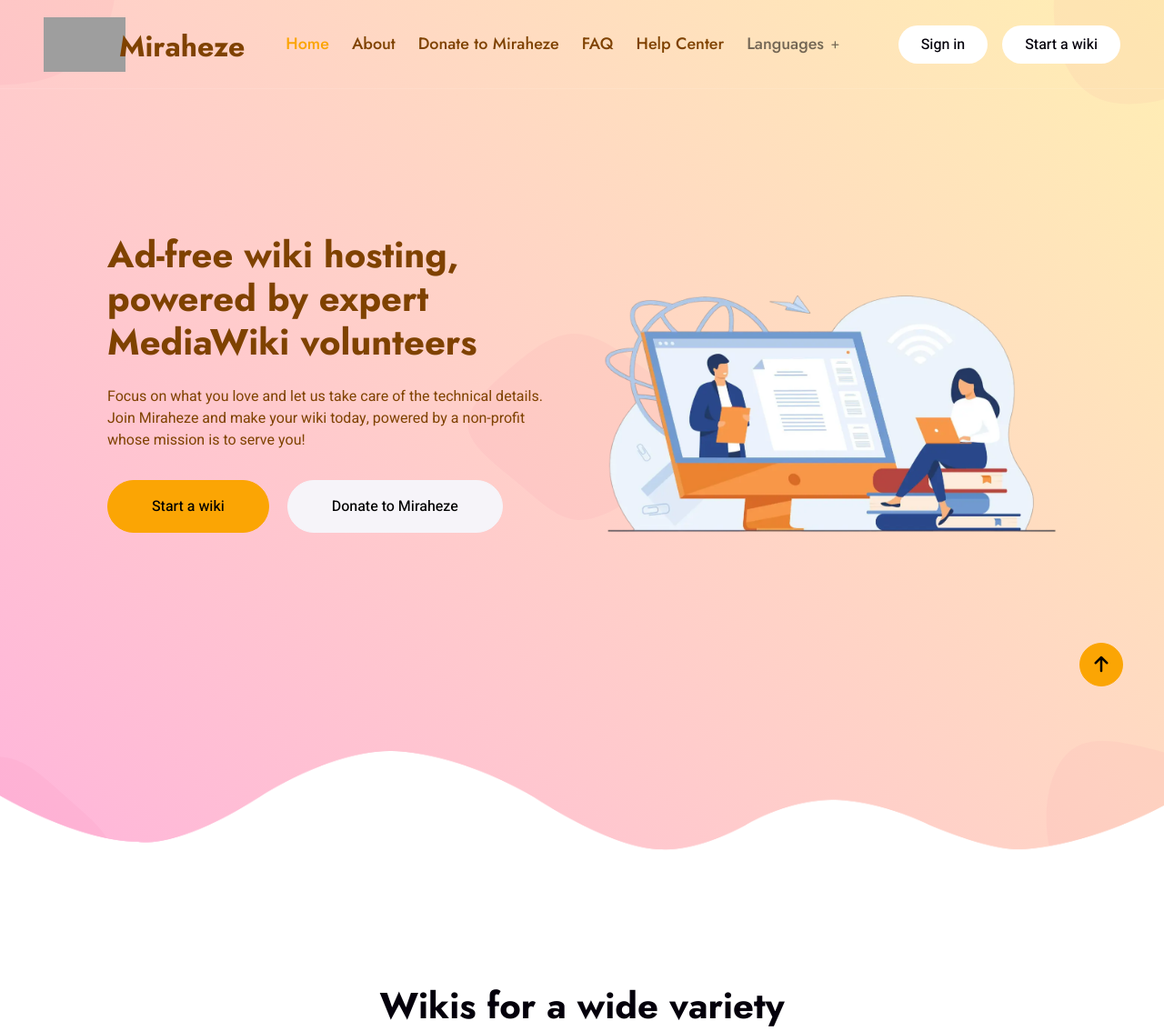
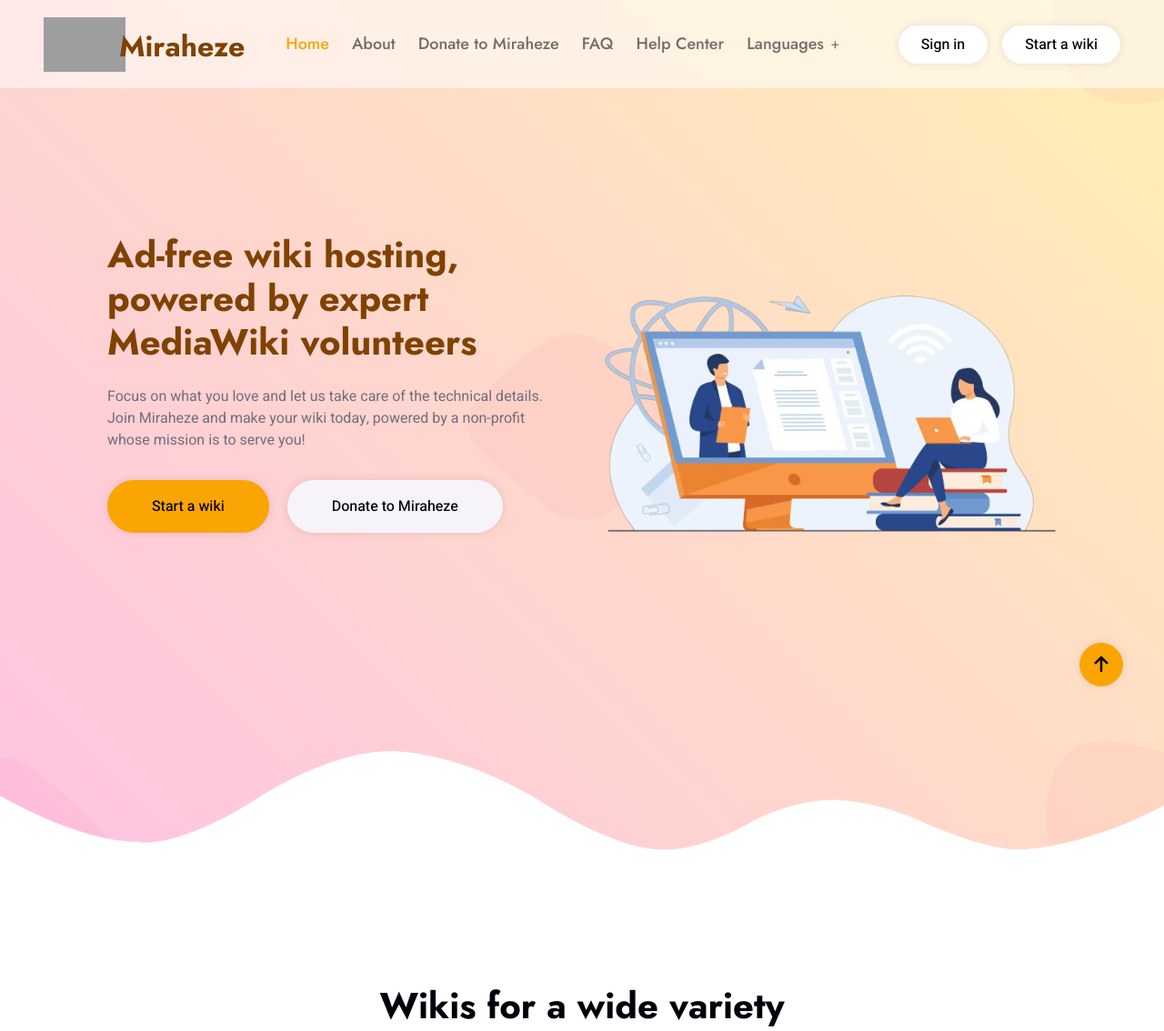
Before and after one commit to miraheze/landing, a PHP site: page / in a window 1280 px wide. Shown: the top 1134 px of the page at 91% size. Run offline with PHP 8.4, Linux system fonts and the light colour scheme; some libraries are stand-ins or nearby versions; grey boxes are pictures that could not be loaded.

Commit message:
adjust link and text colors for readability

```diff
--- a/css/style.css
+++ b/css/style.css
@@ -4,7 +4,12 @@
     --secondary: #FBA504;
     --light: #F6F4F9;
     --dark: #04000B;
-    --gradient-base: linear-gradient(45deg, #ffb5db, #ffefb3);
+
+    --link-base: #6222CC;
+    --link-hover: #4e1ba3;
+    --text-accent: #7f4200;
+    --semitransparent: #ffffff90;
+    --gradient-base: linear-gradient(45deg, #ffc3e2, #ffefb3);
     --gradient-detail: #e75492;
 }
 
@@ -17,6 +22,11 @@
         --light: #F6F4F9;
         --dark: #04000B;
         */
+
+        --link-base: #FBA504;
+        --link-hover: #ffc75e;
+        --text-accent: #ffe2b6 ;
+        --semitransparent: #00000080;
         --gradient-base: linear-gradient(45deg, #850062, #9f8500);
         --gradient-detail: #ffffff;
     }
@@ -40,13 +50,15 @@
         background-color: #404040 !important;
     }
 
+    .navbar-light .navbar-nav .nav-link {
+        color: rgb(255 255 255 / 85%);
+    }
+
 }
 
 /*** Light mode ***/
 @media (prefers-color-scheme: light) {
-    .text-lightmode {
-        color: #7f4200 !important;
-    }
+
 }
 
 /*** Spinner ***/
@@ -71,6 +83,15 @@
     z-index: 99;
 }
 
+
+/*** Text ***/
+.text-accent {
+    color: var(--text-accent) !important;
+}
+
+.border-bottom {
+    border-bottom: 1px solid var(--text-accent) !important;
+}
 
 /*** Heading ***/
 h1,
@@ -110,10 +131,11 @@ h6,
 .btn {
     font-weight: 500;
     transition: .5s;
+    box-shadow: 0 0 10px rgb(0 0 0 / 10%);
 }
 
 .btn:hover {
-    box-shadow: 0 0 10px rgba(0, 0, 0, .5);
+    box-shadow: 0 0 8px rgb(0 0 0 / 30%);
 }
 
 .btn-square {
@@ -188,7 +210,19 @@ h6,
     max-height: 45px;
 }
 
+.nav.nav-link {
+    color: var(--link-base) !important;
+}
+
+.nav.nav-link:hover {
+    color: var(--link-hover) !important;
+}
+
 @media (max-width: 991.98px) {
+    .navbar {
+        position: relative;  /* avoid being covered by the overlay images */
+        z-index: 9;
+    }
     .sticky-top.navbar-light {
         position: relative;
         background: #FFFFFF;
@@ -221,7 +255,7 @@ h6,
         width: 100%;
         top: 0;
         left: 0;
-        border-bottom: 1px solid rgba(256, 256, 256, .1);
+        background-color: var(--semitransparent);
         z-index: 999;
     }
 
@@ -317,8 +351,10 @@ h6,
     background-color: white;
 }
 
-.hero-header > .container {
-    position: relative;  /* avoid being covered by the blob images */
+.hero-header > .container,
+.footer > div {
+    position: relative;  /* avoid being covered by the overlay images */
+    z-index: 9;
 }
 
 /*** Section Title ***/
@@ -658,6 +694,7 @@ h6,
     border: 1px solid rgba(256, 256, 256, .1);
     border-radius: 40px;
     transition: .3s;
+    box-shadow: none;
 }
 
 .footer .btn.btn-social:hover {
@@ -688,10 +725,14 @@ h6,
     color: var(--secondary);
 }
 
+.footer .copyright-container {
+    background: var(--semitransparent);
+    margin: 0 -0.75rem;
+}
+
 .footer .copyright {
     padding: 25px 0;
     font-size: 14px;
-    border-top: 1px solid rgba(256, 256, 256, .1);
 }
 
 .footer .copyright a {
--- a/index.php
+++ b/index.php
@@ -42,7 +42,7 @@
     <!-- Icon Font Stylesheet -->
     <link href="https://cdnjs.cloudflare.com/ajax/libs/font-awesome/6.4.0/css/all.min.css" rel="stylesheet">
 
-    <!-- Customized Bootstrap Stylesheet https://miraheze.org-->
+    <!-- Customized Bootstrap Stylesheet -->
     <link href="./css/bootstrap.min.css" rel="stylesheet">
 
     <!-- Template Stylesheet -->
@@ -74,26 +74,26 @@
             <nav class="navbar navbar-expand-lg navbar-light px-4 px-lg-5 py-3 py-lg-0">
                 <a href="" class="navbar-brand p-0">
                     <img class="logo" src="https://static.miraheze.org/metawiki/3/35/Miraheze_Logo.svg" width="135" alt="Miraheze">
-                    <h1 class="m-0 wordmark text-lightmode">Miraheze</h1>
+                    <h1 class="m-0 wordmark text-accent">Miraheze</h1>
                 </a>
                 <button class="navbar-toggler" type="button" data-bs-toggle="collapse" data-bs-target="#navbarCollapse" title="Navigation menu">
                     <span class="fa fa-bars"></span>
                 </button>
                 <div class="collapse navbar-collapse" id="navbarCollapse">
                     <div class="navbar-nav mx-auto py-0">
-                        <a href="/" class="nav-item nav-link active text-lightmode">
+                        <a href="/" class="nav-item nav-link active">
 							<?php echo getTranslation( 'home' ); ?>
 						</a>
-                        <a href="https://meta.miraheze.org/wiki/Special:MyLanguage/Miraheze:About" class="nav-item nav-link text-lightmode" title="<?php echo getTranslation( 'about-heading' ); ?>">
+                        <a href="https://meta.miraheze.org/wiki/Special:MyLanguage/Miraheze:About" class="nav-item nav-link" title="<?php echo getTranslation( 'about-heading' ); ?>">
 							<?php echo getTranslation( 'about-heading' ); ?>
 						</a>
-                        <a href="https://meta.miraheze.org/wiki/Special:MyLanguage/Donate" class="nav-item nav-link text-lightmode" title="<?php echo getTranslation( 'donate-heading' ); ?>">
+                        <a href="https://meta.miraheze.org/wiki/Special:MyLanguage/Donate" class="nav-item nav-link" title="<?php echo getTranslation( 'donate-heading' ); ?>">
 							<?php echo getTranslation( 'donate-heading' ); ?>
 						</a>
-                        <a href="https://meta.miraheze.org/wiki/Special:MyLanguage/FAQ" class="nav-item nav-link text-lightmode" title="<?php echo getTranslation( 'faq' ); ?>">
+                        <a href="https://meta.miraheze.org/wiki/Special:MyLanguage/FAQ" class="nav-item nav-link" title="<?php echo getTranslation( 'faq' ); ?>">
 							<?php echo getTranslation( 'faq' ); ?>
 						</a>
-                        <a href="https://meta.miraheze.org/wiki/Special:MyLanguage/Help_center" class="nav-item nav-link text-lightmode" title="<?php echo getTranslation( 'help-center' ); ?>">
+                        <a href="https://meta.miraheze.org/wiki/Special:MyLanguage/Help_center" class="nav-item nav-link" title="<?php echo getTranslation( 'help-center' ); ?>">
 							<?php echo getTranslation( 'help-center' ); ?>
 						</a>
                         <div class="nav-item dropdown">
@@ -129,10 +129,10 @@
                 <div class="container px-lg-5">
                     <div class="row g-5 align-items-end">
                         <div class="col-lg-6 text-center text-lg-start">
-                            <h1 class="text-lightmode mb-4">
+                            <h1 class="text-accent mb-4">
 								<?php echo getTranslation( 'welcome-text' ); ?>
 							</h1>
-                            <p class="text-lightmode pb-3">
+                            <p class="pb-3">
 								<?php echo getTranslation( 'description-text' ); ?>
 							</p>
                             <a href="https://meta.miraheze.org/wiki/Special:RequestWiki" class="btn btn-secondary py-sm-3 px-sm-5 rounded-pill me-3" title="<?php echo getTranslation( 'requestwiki-text' ); ?>">
@@ -337,29 +337,29 @@
                 <div class="row g-4">
                     <div class="col-md-6 col-lg-3 text-center wow fadeIn" data-wow-delay="0.1s">
                         <i class="fa fa-certificate fa-3x text-secondary mb-3"></i>
-                        <h1 class="text-lightmode mb-2" data-toggle="counter-up">8800</h1>
-                        <p class="text-lightmode mb-0">
+                        <h1 class="text-accent mb-2" data-toggle="counter-up">8800</h1>
+                        <p class="text-accent mb-0">
 							<?php echo getTranslation( 'statistics-wikis' ); ?>
 						</p>
                     </div>
                     <div class="col-md-6 col-lg-3 text-center wow fadeIn" data-wow-delay="0.3s">
                         <i class="fa fa-users-cog fa-3x text-secondary mb-3"></i>
-                        <h1 class="text-lightmode mb-2" data-toggle="counter-up">40000</h1>
-                        <p class="text-lightmode mb-0">
+                        <h1 class="text-accent mb-2" data-toggle="counter-up">40000</h1>
+                        <p class="text-accent mb-0">
 							<?php echo getTranslation( 'statistics-requests' ); ?>
 						</p>
                     </div>
                     <div class="col-md-6 col-lg-3 text-center wow fadeIn" data-wow-delay="0.5s">
                         <i class="fa fa-users fa-3x text-secondary mb-3"></i>
-                        <h1 class="text-lightmode mb-2" data-toggle="counter-up">450000</h1>
-                        <p class="text-lightmode mb-0">
+                        <h1 class="text-accent mb-2" data-toggle="counter-up">450000</h1>
+                        <p class="text-accent mb-0">
 							<?php echo getTranslation( 'statistics-users' ); ?>
 						</p>
                     </div>
                     <div class="col-md-6 col-lg-3 text-center wow fadeIn" data-wow-delay="0.7s">
                         <i class="fa fa-check fa-3x text-secondary mb-3"></i>
-                        <h1 class="text-lightmode mb-2"><span data-toggle="counter-up">100</span>%</h1>
-                        <p class="text-lightmode mb-0">
+                        <h1 class="text-accent mb-2"><span data-toggle="counter-up">100</span>%</h1>
+                        <p class="text-accent mb-0">
 							<?php echo getTranslation( 'statistics-powered' ); ?>
 						</p>
                     </div>
@@ -373,10 +373,10 @@
             <div class="container py-5 px-lg-5">
                 <div class="row g-5">
                     <div class="col-md-6 col-lg-3">
-                        <p class="section-title text-lightmode h5 mb-4">Contact us<span></span></p>
-                        <p><i class="fa fa-envelope me-3"></i><span class="text-lightmode">sre [at] miraheze.org</span></p>
-                        <p><i class="fa fa-globe me-3"></i><a class="text-lightmode" href="https://meta.miraheze.org/wiki/Special:MyLanguage/Help_center" title="On-wiki">On-wiki</a></p>
-                        <p><i class="fa fa-flag-checkered me-3"></i><a class="text-lightmode" href="https://phabricator.miraheze.org" title="Phabricator issue tracker">Phabricator</a></p>
+                        <p class="section-title text-accent h5 mb-4">Contact us<span></span></p>
+                        <p><i class="fa fa-envelope me-3"></i><span class="text-accent">sre [at] miraheze.org</span></p>
+                        <p><i class="fa fa-globe me-3"></i><a class="text-accent" href="https://meta.miraheze.org/wiki/Special:MyLanguage/Help_center" title="On-wiki">On-wiki</a></p>
+                        <p><i class="fa fa-flag-checkered me-3"></i><a class="text-accent" href="https://phabricator.miraheze.org" title="Phabricator issue tracker">Phabricator</a></p>
 
                         <div class="d-flex pt-2">
                             <a rel="me" class="btn btn-outline-light btn-social" href="https://mastodon.social/@miraheze" title="Mastodon"><i class="fab fa-mastodon"></i></a>
@@ -387,7 +387,7 @@
                         </div>
                     </div>
                     <div class="col-md-6 col-lg-3">
-                        <p class="section-title text-lightmode h5 mb-4">Quick Links<span></span></p>
+                        <p class="section-title text-accent h5 mb-4">Quick Links<span></span></p>
                         <a class="nav nav-link" href="https://meta.miraheze.org/wiki/Special:MyLanguage/Miraheze:About_us" title="<?php echo getTranslation( 'about-heading' ); ?>">
 							<?php echo getTranslation( 'about-heading' ); ?>
 						</a>
@@ -406,27 +406,29 @@
                     </div>
                 </div>
             </div>
+            <div class="copyright-container">
                 <div class="container px-lg-5">
                     <div class="copyright">
                         <div class="row">
                             <div class="col-md-6 text-center text-md-start mb-3 mb-md-0">
-                            <span class="border-bottom text-lightmode">
+                                <span class="border-bottom text-accent">
                                     <?php echo getTranslation( 'footer-desc' ); ?>
                             </div>
                             <div class="col-md-6 text-center text-md-end">
                                 <div class="footer-menu">
-                                <a class="text-lightmode" href="/">
+                                    <a class="text-accent" href="/">
                                         <?php echo getTranslation( 'home' ); ?>
                                     </a>
-                                <a class="text-lightmode" href="https://meta.miraheze.org/wiki/Special:MyLanguage/Privacy_Policy#Cookies" title="<?php echo getTranslation( 'footer-cookie' ); ?>">
+                                    <a class="text-accent" href="https://meta.miraheze.org/wiki/Special:MyLanguage/Privacy_Policy#Cookies" title="<?php echo getTranslation( 'footer-cookie' ); ?>">
                                         <?php echo getTranslation( 'footer-cookie' ); ?>
                                     </a>
-                                <a class="text-lightmode" href="https://meta.miraheze.org/wiki/Special:MyLanguage/Help_center" title="<?php echo getTranslation( 'help-center' ); ?>">
+                                    <a class="text-accent" href="https://meta.miraheze.org/wiki/Special:MyLanguage/Help_center" title="<?php echo getTranslation( 'help-center' ); ?>">
                                         <?php echo getTranslation( 'help-center' ); ?>
                                     </a>
-                                <a class="text-lightmode" href="https://meta.miraheze.org/wiki/Special:MyLanguage/FAQ" title="<?php echo getTranslation( 'faq' ); ?>">
+                                    <a class="text-accent" href="https://meta.miraheze.org/wiki/Special:MyLanguage/FAQ" title="<?php echo getTranslation( 'faq' ); ?>">
                                         <?php echo getTranslation( 'faq' ); ?>
                                     </a>
+                                </div>
                             </div>
                         </div>
                     </div>
```
Lines whose indentation alone changed are shown as unchanged.
